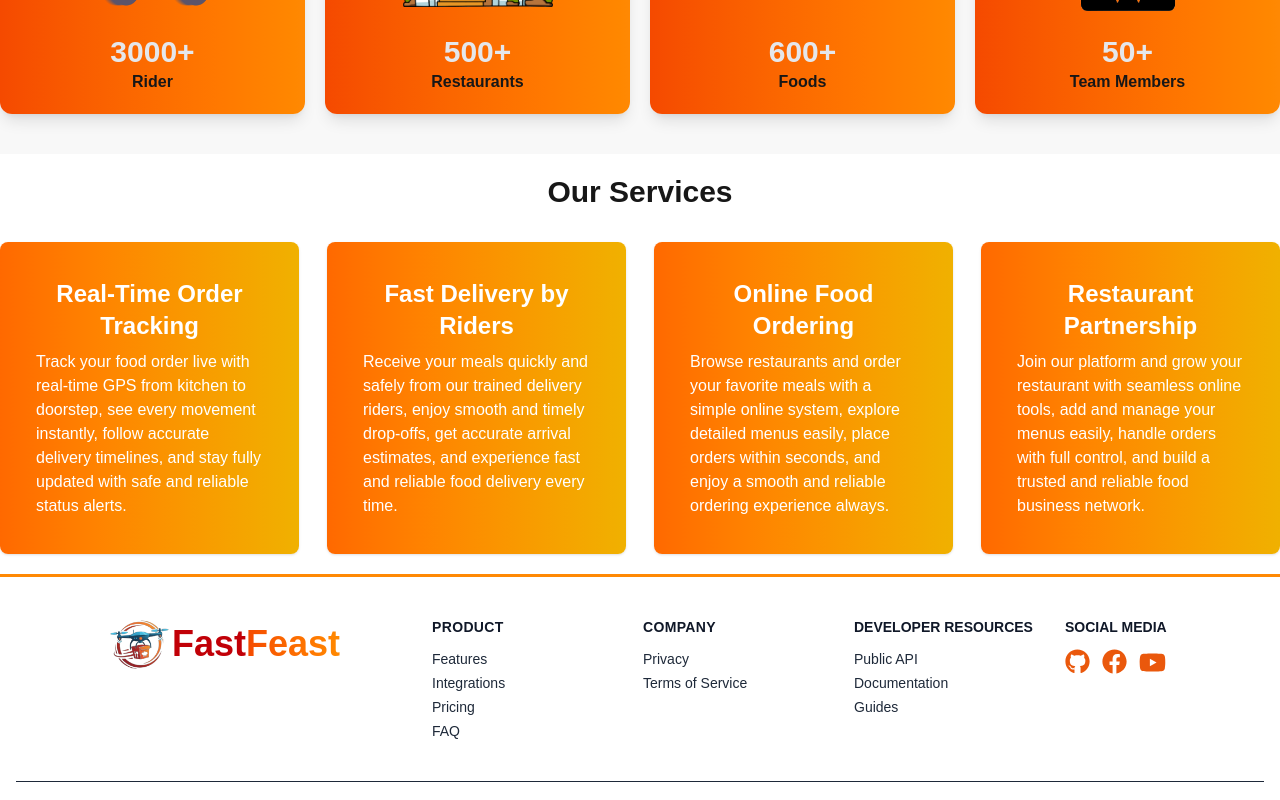
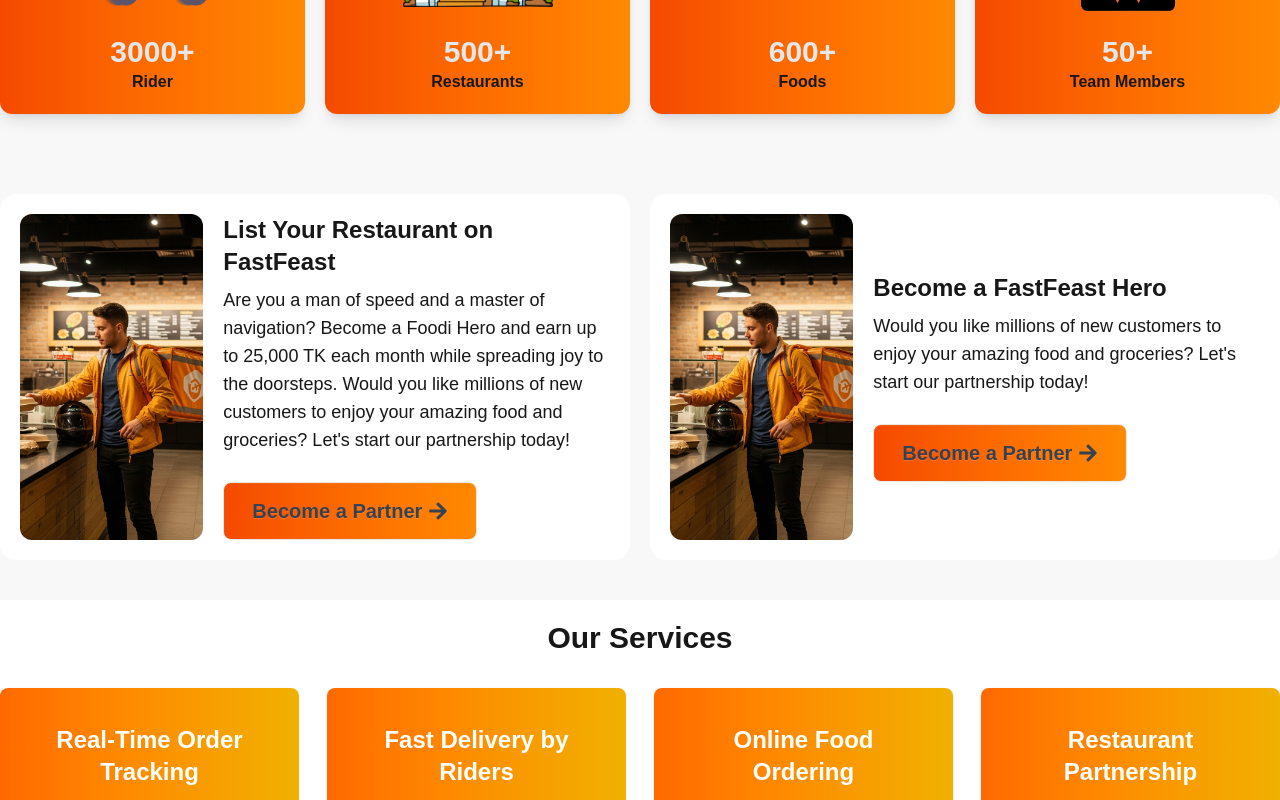
Before and after one commit to MdImranHossen01/FastFeast, a Next.js app: page / in a window 1280 px wide. Shown: the part 1791-2591 px from the top of the page. Built offline with nearby package versions, Linux system fonts and the light colour scheme; no server answers.

Commit message:
Added CTA section in Home page

```diff
--- /dev/null
+++ b/src/app/components/CTASection.jsx
@@ -0,0 +1,51 @@
+import React from 'react'
+import { FaArrowRight } from 'react-icons/fa'
+
+export default function CTASection() {
+    return (
+        <section className="py-10 bg-base-200">
+            <div className="mx-auto container grid grid-cols-1 lg:grid-cols-2 gap-5">
+                <div className="grid grid-cols-3 gap-5 bg-base-100 rounded-2xl p-5 hover:shadow-xl">
+                    <figure className=''>
+                        <img src="delivary_boy_taking_food.webp" alt="" className="rounded-xl h-full object-cover" />
+                    </figure>
+                    <div className="col-span-2 flex flex-col justify-center">
+                        <div className=" space-y-2">
+                            <h3 className="font-bold text-2xl">
+                                List Your Restaurant on FastFeast
+                            </h3>
+                            <p className="text-lg">
+                                Are you a man of speed and a master of navigation? Become a Foodi Hero and earn up to 25,000 TK each month while spreading joy to the doorsteps.
+                                Would you like millions of new customers to enjoy your amazing food and groceries? Let's start our partnership today!
+                            </p>
+                            <button className="btn bg-gradient-to-r from-orange-600 to-orange-400 rounded-lg text-gray-700 text-xl p-7 mt-5">
+                                Become a Partner <FaArrowRight />
+                            </button>
+                        </div>
+                    </div>
+
+                </div>
+
+                <div className="grid grid-cols-3 gap-5 bg-base-100 rounded-2xl p-5 hover:shadow-xl">
+                    <figure className=''>
+                        <img src="delivary_boy_taking_food.webp" alt="" className="rounded-xl h-full object-cover" />
+                    </figure>
+                    <div className="col-span-2 flex flex-col justify-center">
+                        <div className=" space-y-2">
+                            <h3 className="font-bold text-2xl">
+                                Become a FastFeast Hero
+                            </h3>
+                            <p className="text-lg">
+                                Would you like millions of new customers to enjoy your amazing food and groceries? Let's start our partnership today!
+                            </p>
+                            <button className="btn bg-gradient-to-r from-orange-600 to-orange-400 rounded-lg text-gray-700 text-xl p-7 mt-5">
+                                Become a Partner <FaArrowRight />
+                            </button>
+                        </div>
+                    </div>
+
+                </div>
+            </div>
+        </section>
+    )
+}
--- a/src/app/page.jsx
+++ b/src/app/page.jsx
@@ -3,6 +3,7 @@
 import SpecialOffers from "./components/SpecialOffers";
 import Stats from "./components/Stats";
 import Services from "./components/Service";
+import CTASection from "./components/CTASection";
 
 export default function Home() {
   return (
@@ -11,6 +12,7 @@
       <SpecialOffers />
       <FAQSection />
       <Stats />
+      <CTASection/>
       <Services />
     </>
   );
```
